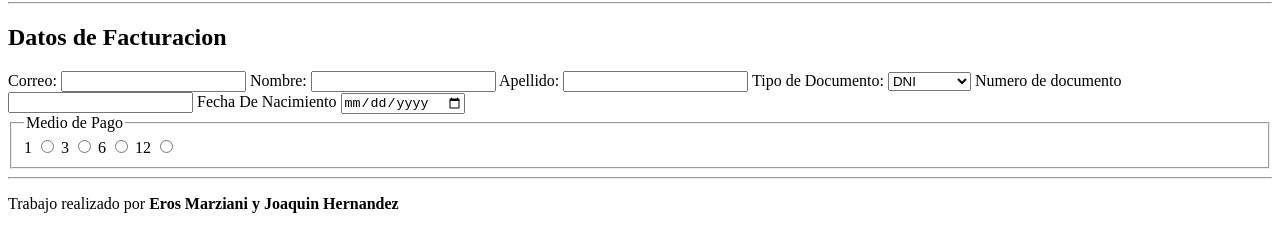
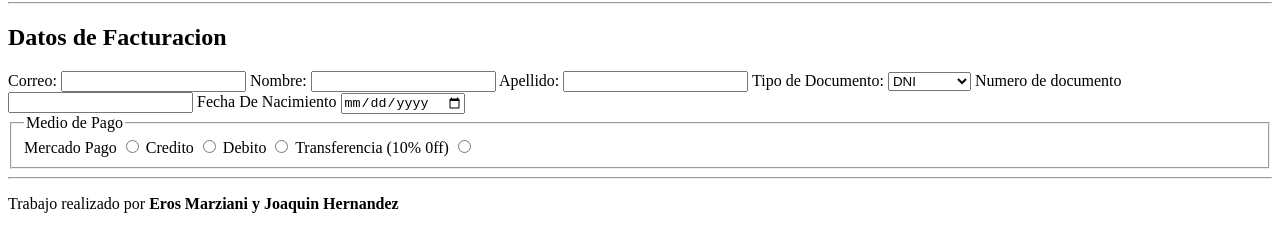
Before and after one commit to erosmarziani/ProyectoHTML_Hernandez_Marziani, a plain HTML site: page cart_shop.html in a window 1280 px wide. Shown: the part 200-452 px from the top of the page. Drawn offline with Linux system fonts and the light colour scheme.

Commit message:
fieldset

```diff
--- a/cart_shop.html
+++ b/cart_shop.html
@@ -47,17 +47,17 @@
 
             <fieldset>
                 <legend>Medio de Pago </legend>
-                <label for="in-1c"> 1 </label>
-                <input type="radio" value="1" name="cuotas" id="in-1c">
+                <label for="mp">Mercado Pago</label>
+                <input type="radio" name="pago" id="mp">
 
-                <label for="in-3c"> 3 </label>
-                <input type="radio" value="3" name="cuotas" id="in-3c">
+                <label for="credit">Credito</label>
+                <input type="radio" name="pago" id="credit">
 
-                <label for="in-6c"> 6 </label>
-                <input type="radio" value="6" name="cuotas" id="in-6c">
+                <label for="Debit">Debito</label>
+                <input type="radio" name="pago" id="Debit">
 
-                <label for="in-12c"> 12 </label>
-                <input type="radio" value="12"name="cuotas" id="in-12c">
+                <label for="Transf">Transferencia (10% 0ff)</label>
+                <input type="radio" name="pago" id="Transf">
             </fieldset>
 
         </form>
```
